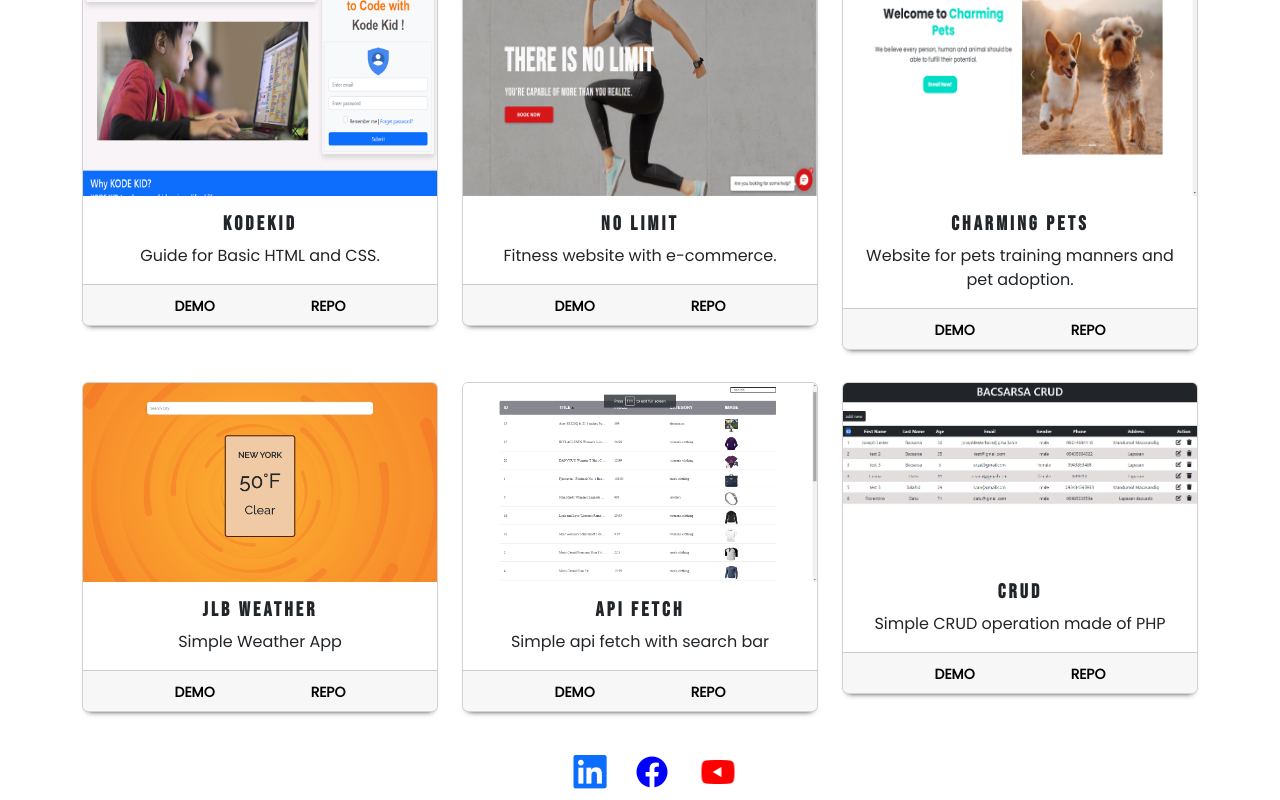
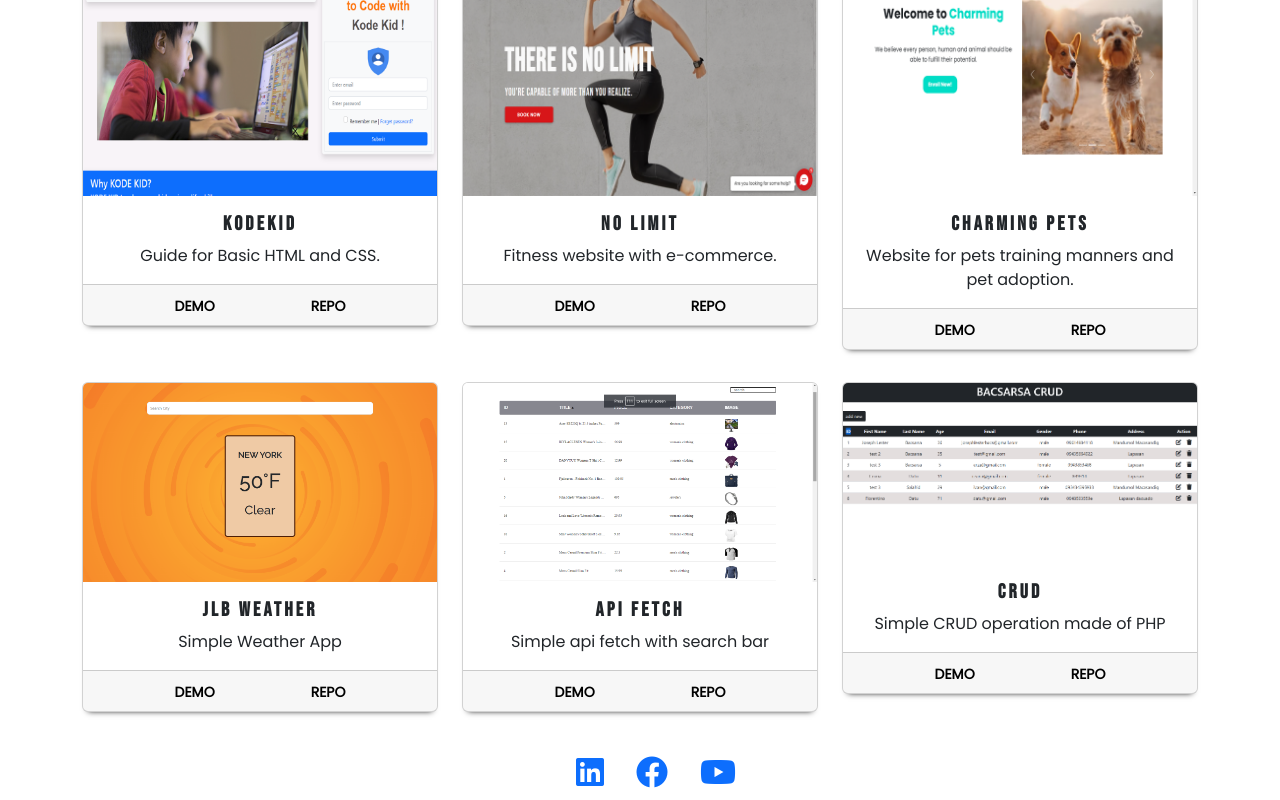
Before and after one commit to jlbbacs/Portfolio-app, a React (Create React App) app: page /project in a window 1280 px wide. Shown: the part 259-1059 px from the top of the page. Built offline with nearby package versions, Linux system fonts and the light colour scheme; the HTML template or start-up script is replaced by a standard one; a web font is replaced by a local one.

Commit message:
colors modify

```diff
--- a/src/components/Links.js
+++ b/src/components/Links.js
@@ -5,9 +5,9 @@ function Links() {
   return (
     <div className='container'>
       <ul className='ul-links'>
-        <li><a href='https://www.linkedin.com/in/joseph-lester-bacsarsa-69b1291b7/'><i class="fa-brands fa-linkedin fa-beat fa-2xl"></i></a></li>
-        <li><a href='https://www.facebook.com/josephlester.bacsarsa'><i class="fa-brands fa-facebook fa-shake fa-2xl" style={{color:'blue'}}></i></a></li>
-        <li><a href='https://www.youtube.com/channel/UCAtISTgNBzEUqkWtgedjs1w'><i class="fa-brands fa-youtube fa-flip fa-2xl" style={{color:'red'}}></i></a></li>
+        <li><a href='https://www.linkedin.com/in/joseph-lester-bacsarsa-69b1291b7/'><i class="fa-brands fa-linkedin  fa-2xl"></i></a></li>
+        <li><a href='https://www.facebook.com/josephlester.bacsarsa'><i class="fa-brands fa-facebook  fa-2xl"></i></a></li>
+        <li><a href='https://www.youtube.com/channel/UCAtISTgNBzEUqkWtgedjs1w'><i class="fa-brands fa-youtube  fa-2xl"></i></a></li>
 
       </ul>
     </div>
--- a/src/css/links.css
+++ b/src/css/links.css
@@ -14,6 +14,6 @@ li {
 }
 .ul-links{
     justify-content: center!important;
-
+    align-items: baseline;
 
 }
```
